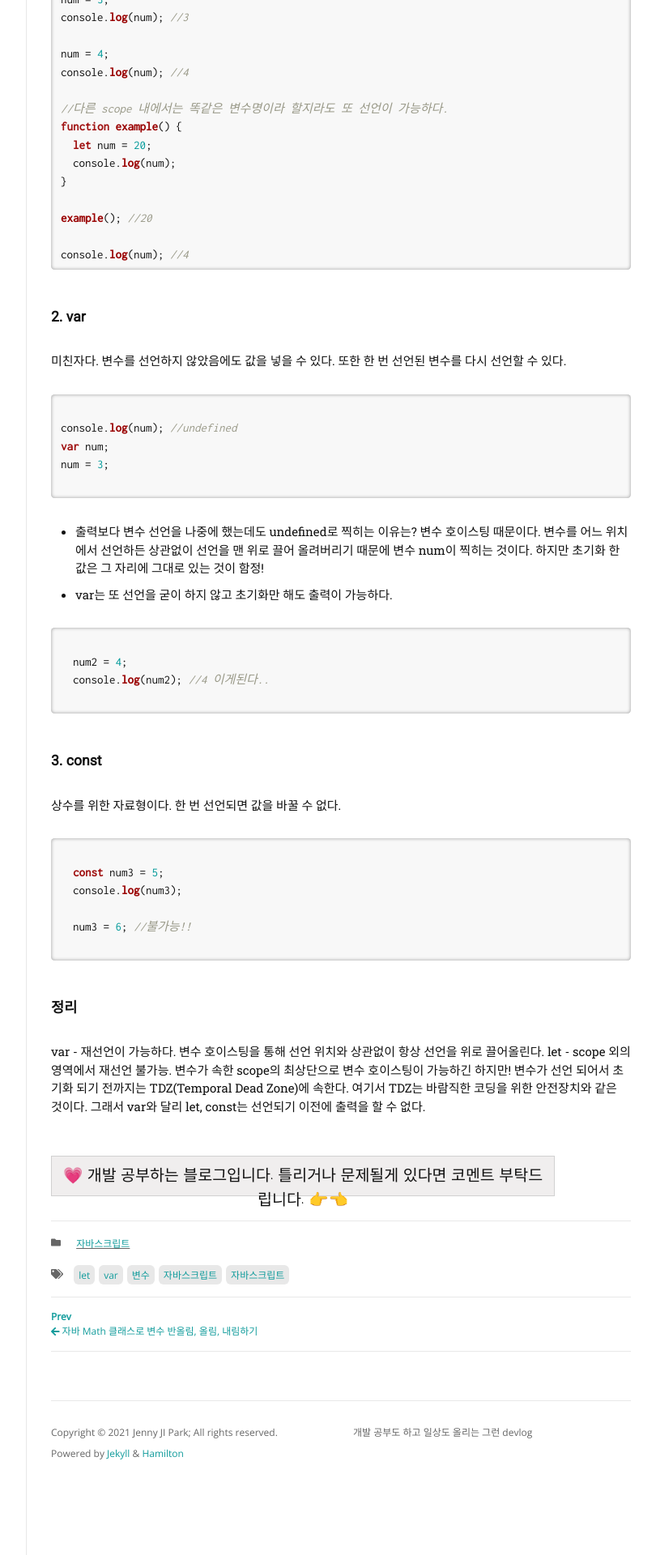
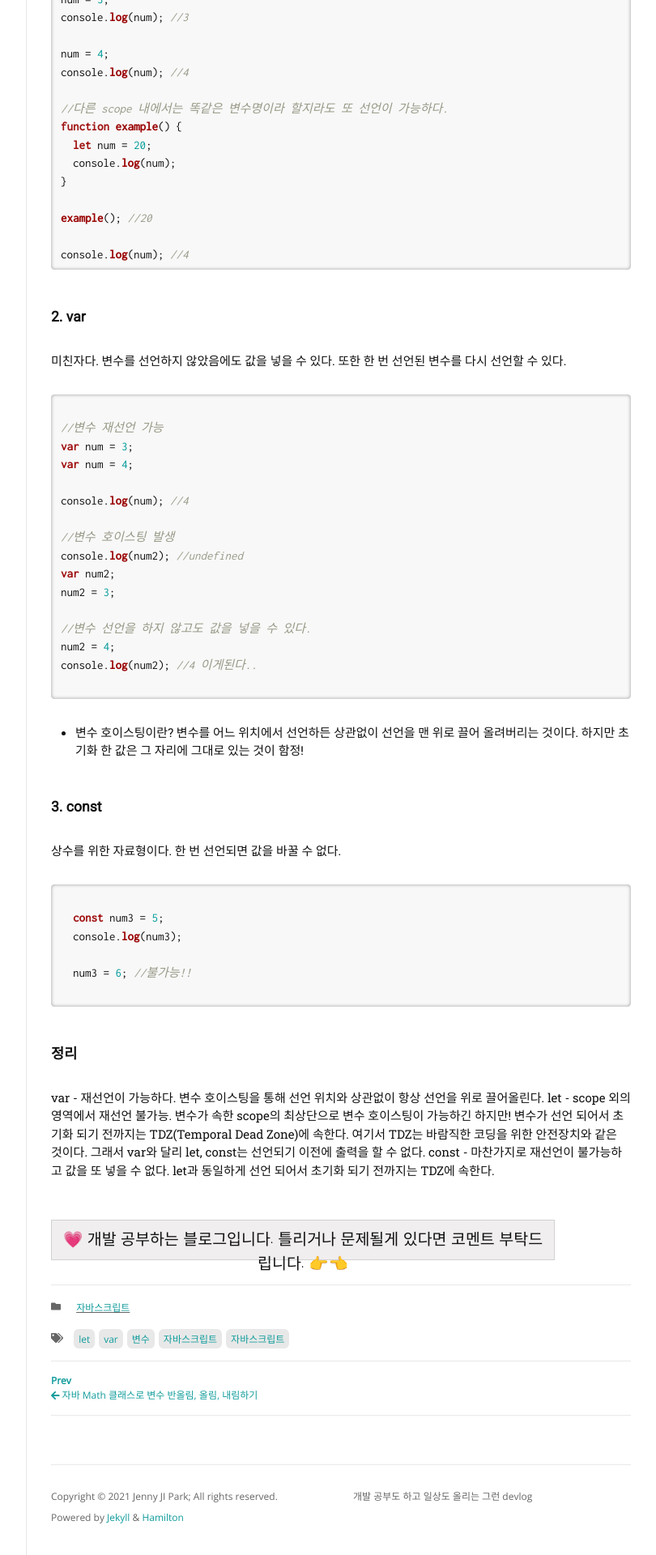
Before and after one commit to jennyjipark/jennyjipark.github.io, a Jekyll site: the page built from _posts/2021-04-06-variable.md, in a window 1280 px wide. Shown: the part 1103-3023 px from the top of the page at 81% size, without its empty margins (351-1161 px from the left). Built offline with Jekyll 4.4.1, drawn with Linux system fonts in a browser that asks for light colours; nearby versions of some CDN libraries; some web fonts are replaced; comment, search, counter and statistics services are not loaded.

Commit message:
Update 2021-04-06-variable.md

````diff
--- a/_posts/2021-04-06-variable.md
+++ b/_posts/2021-04-06-variable.md
@@ -58,23 +58,25 @@ console.log(num); //4
 
 ```javascript
 
-console.log(num); //undefined
-var num;
-num = 3;
+//변수 재선언 가능
+var num = 3;
+var num = 4;
+
+console.log(num); //4
+
+//변수 호이스팅 발생
+console.log(num2); //undefined
+var num2;
+num2 = 3;
+
+//변수 선언을 하지 않고도 값을 넣을 수 있다.
+num2 = 4;
+console.log(num2); //4 이게된다..
 
 ```
 
-- 출력보다 변수 선언을 나중에 했는데도 undefined로 찍히는 이유는?
-변수 호이스팅 때문이다. 변수를 어느 위치에서 선언하든 상관없이 선언을 맨 위로 끌어 올려버리기 때문에 변수 num이 찍히는 것이다. 하지만 초기화 한 값은 그 자리에 그대로 있는 것이 함정!
+- 변수 호이스팅이란? 변수를 어느 위치에서 선언하든 상관없이 선언을 맨 위로 끌어 올려버리는 것이다. 하지만 초기화 한 값은 그 자리에 그대로 있는 것이 함정!
 
-- var는 또 선언을 굳이 하지 않고 초기화만 해도 출력이 가능하다.
-
-```javascript
-
-  num2 = 4;
-  console.log(num2); //4 이게된다..
-
-```
 
 ### 3. const
 상수를 위한 자료형이다. 한 번 선언되면 값을 바꿀 수 없다.
@@ -91,6 +93,7 @@ num = 3;
 ### 정리
 var - 재선언이 가능하다. 변수 호이스팅을 통해 선언 위치와 상관없이 항상 선언을 위로 끌어올린다.
 let - scope 외의 영역에서 재선언 불가능. 변수가 속한 scope의 최상단으로 변수 호이스팅이 가능하긴 하지만! 변수가 선언 되어서 초기화 되기 전까지는 TDZ(Temporal Dead Zone)에 속한다. 여기서 TDZ는 바람직한 코딩을 위한 안전장치와 같은 것이다. 그래서 var와 달리 let, const는 선언되기 이전에 출력을 할 수 없다.
+const - 마찬가지로 재선언이 불가능하고 값을 또 넣을 수 없다. let과 동일하게 선언 되어서 초기화 되기 전까지는 TDZ에 속한다.
 
 
 <div class="myc1" id="c1"><span>💗 개발 공부하는 블로그입니다. 틀리거나 문제될게 있다면 코멘트 부탁드립니다. 👉👈</span></div>
````
